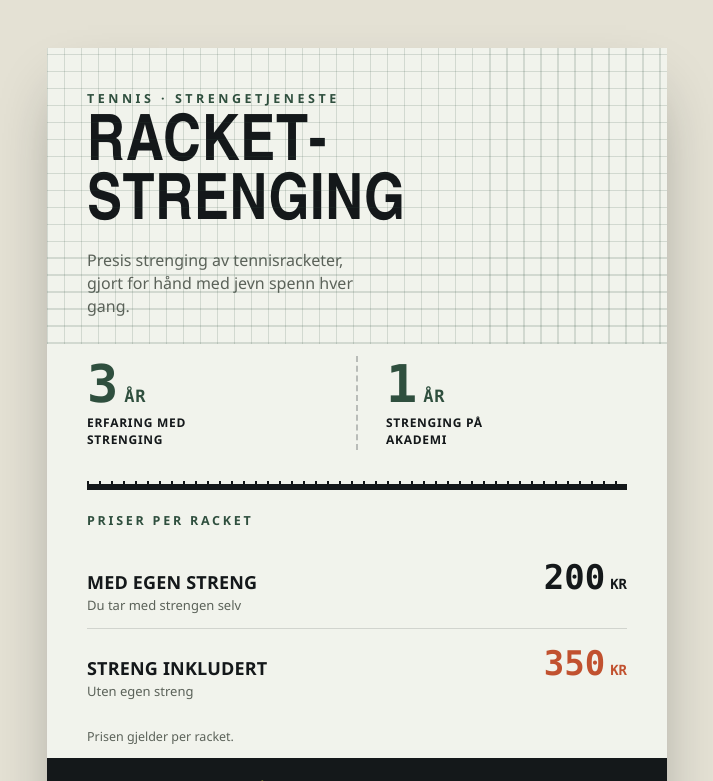
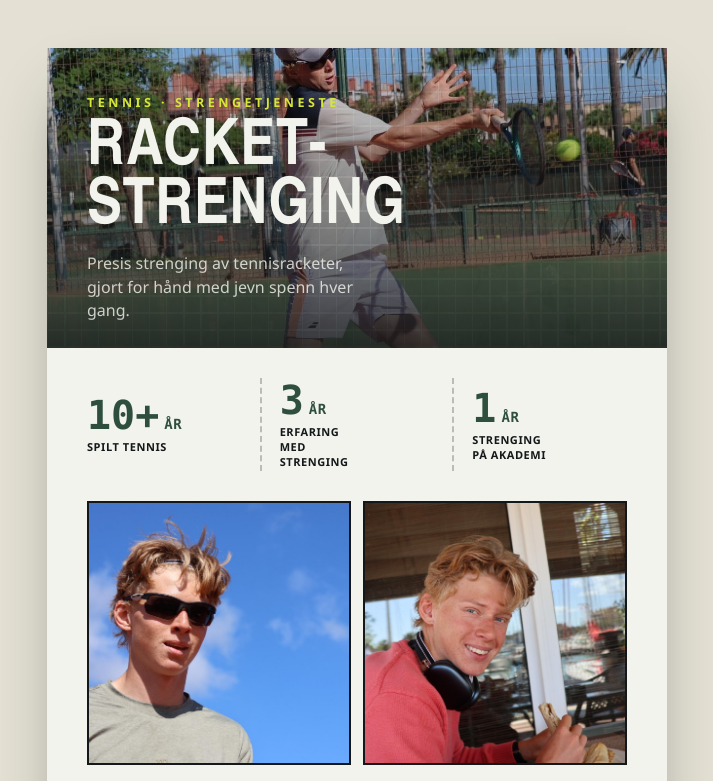
Before and after one commit to Nikoslikkoklikko/racketstrenging, a plain HTML site: page index.html in a window 1280 px wide. Shown: the top 781 px of the page, without its empty margins (283-996 px from the left). Drawn offline with Linux system fonts and the light colour scheme.

Commit message:
Add photos, 10-year playing stat, and photo hero header

```diff
--- a/index.html
+++ b/index.html
@@ -33,7 +33,6 @@
     position: relative;
     width: 100%;
     max-width: 620px;
-    aspect-ratio: 210 / 297;
     background: var(--paper);
     color: var(--ink);
     box-shadow: 0 30px 60px -20px rgba(20, 24, 26, 0.45);
@@ -42,33 +41,39 @@
     flex-direction: column;
   }
 
-  /* header: strung header band */
+  /* header: photo hero */
   .header{
     position: relative;
-    padding: 42px 40px 30px;
+    min-height: 300px;
+    padding: 42px 40px 26px;
     overflow: hidden;
-    background: var(--paper);
+    display: flex;
+    flex-direction: column;
+    justify-content: flex-end;
+    background-image:
+      linear-gradient(180deg, rgba(20,24,26,0.15) 0%, rgba(20,24,26,0.55) 62%, rgba(20,24,26,0.86) 100%),
+      url("photos/tennis-action.jpeg");
+    background-size: cover;
+    background-position: center 30%;
   }
 
-  .header::before,
-  .header::after{
+  .header::before{
     content: "";
     position: absolute;
     inset: 0;
-    opacity: 0.16;
+    opacity: 0.10;
+    mix-blend-mode: overlay;
     background-image: repeating-linear-gradient(
       90deg,
-      var(--court) 0px,
-      var(--court) 1.5px,
+      var(--paper) 0px,
+      var(--paper) 1.5px,
       transparent 1.5px,
       transparent 17px
-    );
-  }
-  .header::after{
-    background-image: repeating-linear-gradient(
+    ),
+    repeating-linear-gradient(
       0deg,
-      var(--court) 0px,
-      var(--court) 1.5px,
+      var(--paper) 0px,
+      var(--paper) 1.5px,
       transparent 1.5px,
       transparent 17px
     );
@@ -79,7 +84,7 @@
     font-size: 12.5px;
     font-weight: 700;
     letter-spacing: 0.28em;
-    color: var(--court);
+    color: var(--accent);
     text-transform: uppercase;
   }
 
@@ -94,23 +99,24 @@
     letter-spacing: 0.01em;
     text-transform: uppercase;
     text-wrap: balance;
+    color: var(--paper);
   }
 
   .subhead{
     position: relative;
     margin: 14px 0 0;
-    max-width: 30ch;
+    max-width: 32ch;
     font-size: 16px;
     line-height: 1.45;
-    color: var(--muted);
+    color: rgba(241, 243, 236, 0.82);
   }
 
   /* stats */
   .stats{
     display: grid;
-    grid-template-columns: 1fr auto 1fr;
+    grid-template-columns: 1fr auto 1fr auto 1fr;
     align-items: stretch;
-    padding: 8px 40px 30px;
+    padding: 26px 40px 26px;
   }
 
   .stat{
@@ -124,35 +130,60 @@
   .stat-number{
     display: flex;
     align-items: baseline;
-    gap: 6px;
+    gap: 5px;
     font-family: ui-monospace, "SFMono-Regular", Consolas, monospace;
     font-variant-numeric: tabular-nums;
     font-weight: 700;
-    font-size: 52px;
+    font-size: 40px;
     line-height: 1;
     color: var(--court);
   }
 
   .stat-number span{
-    font-size: 17px;
+    font-size: 14px;
     font-weight: 700;
     letter-spacing: 0.04em;
   }
 
   .stat-label{
-    font-size: 12px;
+    font-size: 11px;
     font-weight: 700;
-    letter-spacing: 0.06em;
+    letter-spacing: 0.05em;
     text-transform: uppercase;
     color: var(--ink);
-    max-width: 16ch;
+    max-width: 13ch;
   }
 
   .stat-divider{
     width: 0;
     border-left: 2px dashed rgba(20, 24, 26, 0.25);
-    margin: 4px 28px;
+    margin: 4px 18px;
   }
+
+  /* photo duo */
+  .gallery{
+    display: flex;
+    gap: 12px;
+    margin: 0 40px 28px;
+  }
+
+  .gallery figure{
+    flex: 1;
+    margin: 0;
+    aspect-ratio: 1 / 1;
+    overflow: hidden;
+    border: 2px solid var(--ink);
+  }
+
+  .gallery img{
+    display: block;
+    width: 100%;
+    height: 100%;
+    object-fit: cover;
+  }
+
+  .gallery figure:first-child img{ object-position: 35% 40%; }
+  .gallery figure:last-child img{ object-position: 55% 30%; }
 
   /* pricing */
   .pricing{
@@ -291,9 +322,11 @@
 
   @media (max-width: 420px){
     .headline{ font-size: 48px; }
-    .stats{ grid-template-columns: 1fr; gap: 18px; padding-bottom: 24px; }
+    .stats{ grid-template-columns: 1fr 1fr 1fr; gap: 10px; padding-left: 26px; padding-right: 26px; }
     .stat-divider{ display: none; }
+    .stat-label{ max-width: none; }
     .header, .pricing, .footer{ padding-left: 26px; padding-right: 26px; }
+    .gallery{ margin-left: 26px; margin-right: 26px; }
   }
 </style>
 </head>
@@ -308,6 +341,11 @@
 
   <div class="stats">
     <div class="stat">
+      <div class="stat-number">10+ <span>ÅR</span></div>
+      <div class="stat-label">Spilt tennis</div>
+    </div>
+    <div class="stat-divider"></div>
+    <div class="stat">
       <div class="stat-number">3 <span>ÅR</span></div>
       <div class="stat-label">Erfaring med strenging</div>
     </div>
@@ -316,6 +354,11 @@
       <div class="stat-number">1 <span>ÅR</span></div>
       <div class="stat-label">Strenging på akademi</div>
     </div>
+  </div>
+
+  <div class="gallery">
+    <figure><img src="photos/portrait-sky.jpeg" alt="Strengeren utendørs på en tennisbane"></figure>
+    <figure><img src="photos/portrait-marina.jpeg" alt="Strengeren ved havnen"></figure>
   </div>
 
   <div class="pricing">
```
Also changed, not shown: photos/portrait-marina.jpeg (added), photos/portrait-sky.jpeg (added), photos/tennis-action.jpeg (added).
